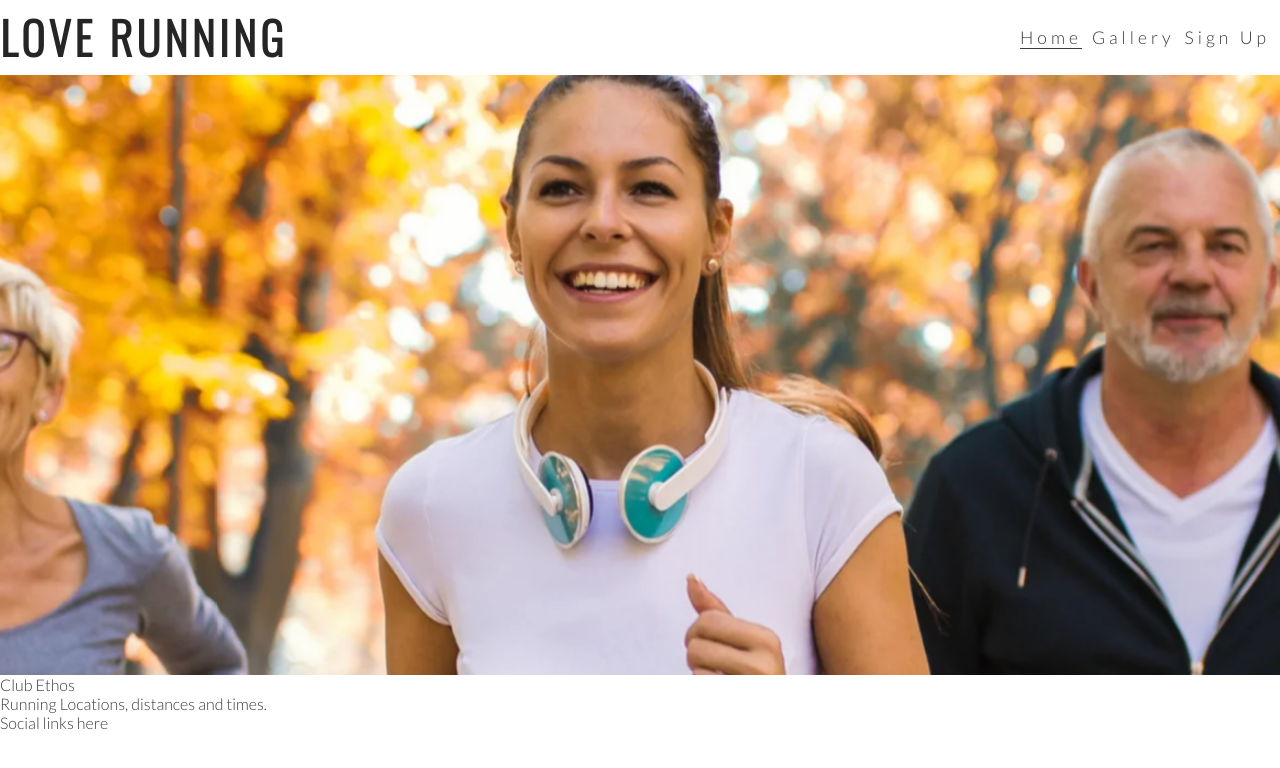
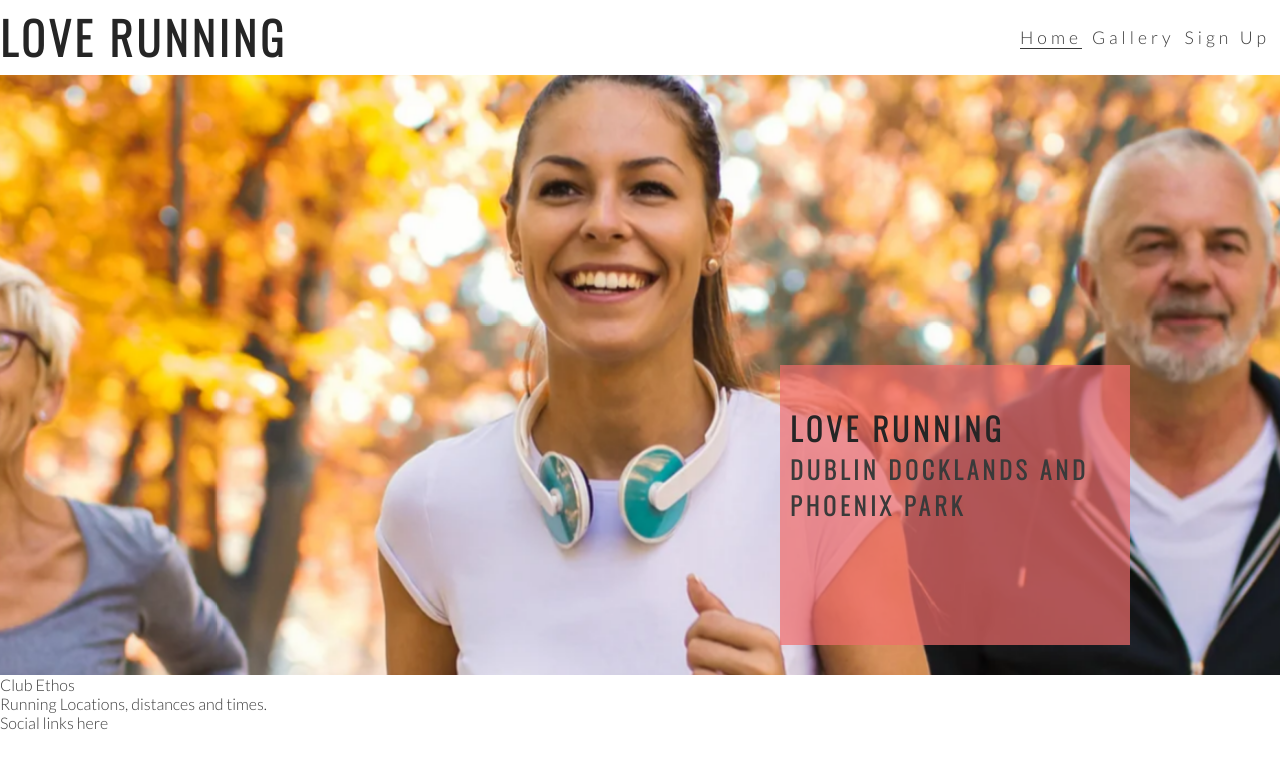
Before and after one commit to Eduardo-Antoniassi-Lobato/love-running, a plain HTML site: page index.html in a window 1280 px wide. Drawn offline with nearby package versions, Linux system fonts and the light colour scheme.

Commit message:
Add cover text and style

```diff
--- a/assets/css/style.css
+++ b/assets/css/style.css
@@ -55,12 +55,18 @@ h1, h2 {
     border-bottom: 1px solid #3a3a3a;
 }
 
-/* hero-image */
+/* hero-image and cover-text*/
 
 #hero-outer {
     height: 600px;
     width: 100%;
     overflow: hidden;
+
+    position: relative;
+}
+
+#cover, #cover-text h2 {
+    #fff;
 }
 
 #hero-image {
@@ -83,3 +89,23 @@ h1, h2 {
         transform: scale(1.1);
     }
 }
+
+#cover-text {
+    font-size: 130%;
+    font-family: Oswald, sans-serif;
+    text-transform: uppercase;
+    letter-spacing: 4px;
+
+    width: 300px;
+    height: 200px;
+
+    padding: 40px;
+    padding-left: 10px;
+
+    background-color: rgba(241, 109,107, .7);
+
+    bottom: 30px;
+    right: 150px;
+
+    position: absolute;
+}
--- a/index.html
+++ b/index.html
@@ -30,6 +30,10 @@
     </header>
     <section id="hero-outer">
         <div id="hero-image"></div>
+        <div id="cover-text">
+        <h2>Love Running</h2>
+        <h3>Dublin Docklands and Phoenix Park</h3>
+        </div>
     </section>
     <section>
         Club Ethos
```
